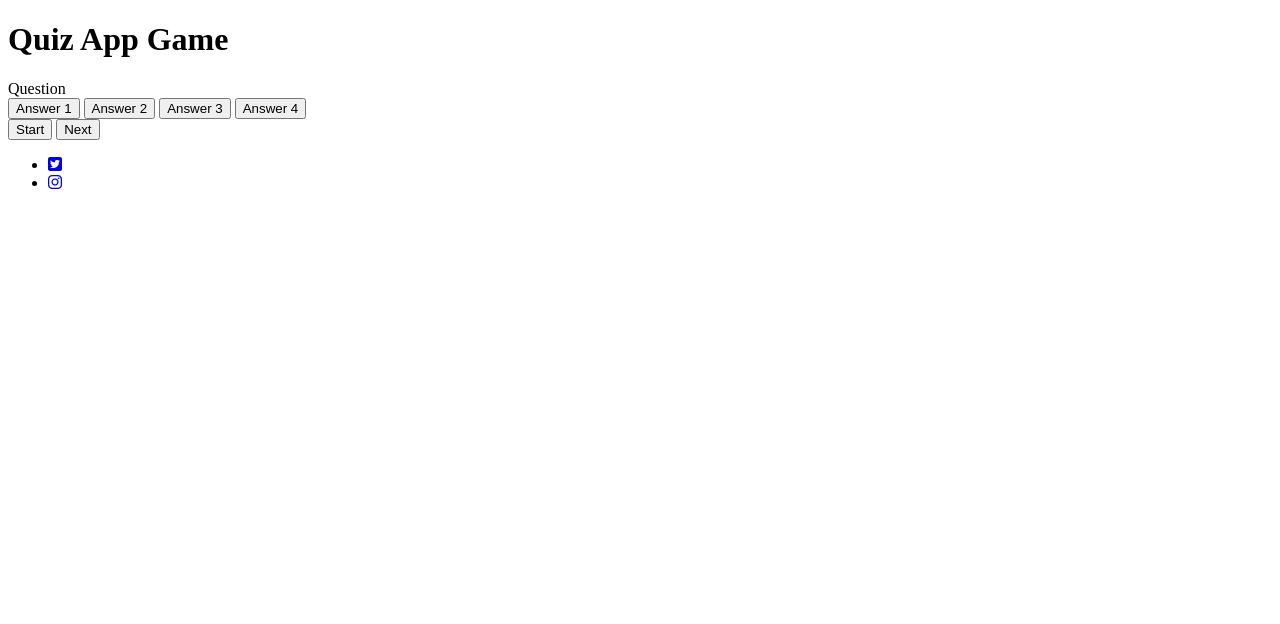
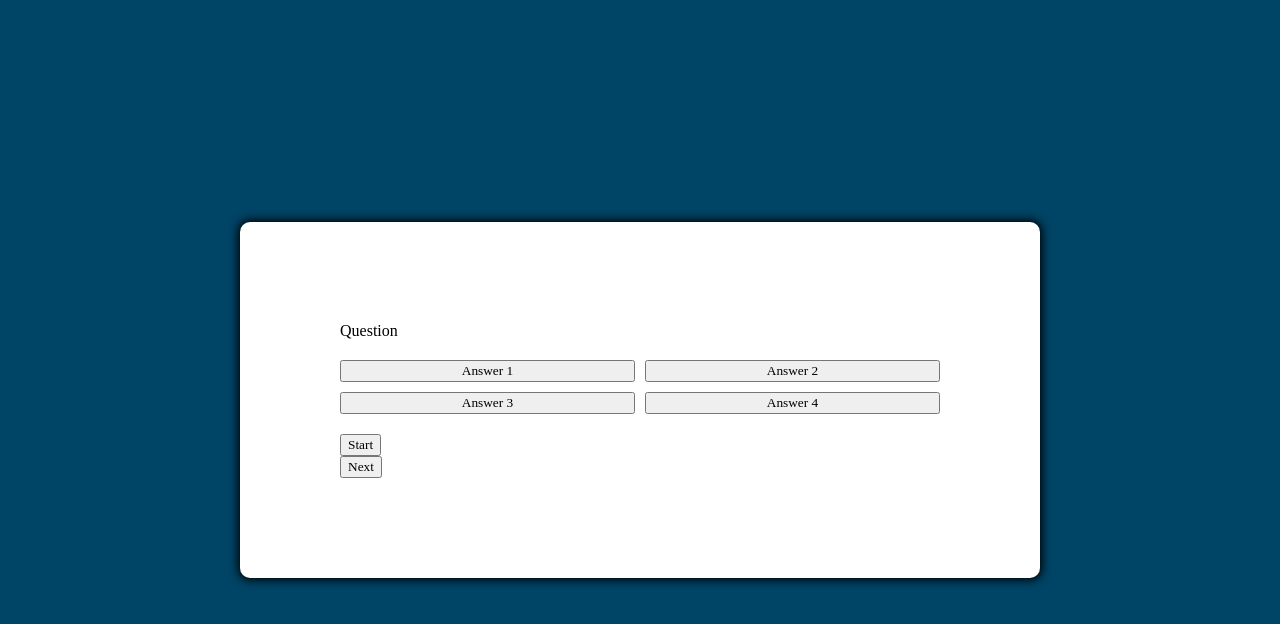
Before and after one commit to SuzanDewitz/Computer-Quiz-Game-portfolio-project, a plain HTML site: page index.html in a window 1280 px wide. Drawn offline with Linux system fonts and the light colour scheme; files whose address does not match are found by name.

Commit message:
Style container button section

```diff
--- a/assets/css/style.css
+++ b/assets/css/style.css
@@ -0,0 +1,52 @@
+*, *::before, *::after {
+  box-sizing: border-box;
+  font-family: Gotham Rounded;
+}
+
+:root {
+  --hue-neutral: 200;
+  --hue-wrong: 0;
+  --hue-correct: 145;
+}
+
+body {
+  --hue: var(--hue-neutral);
+  padding: 0;
+  margin: 0;
+  display: flex;
+  width: 100vw;
+  height: 100vh;
+  justify-content: center;
+  align-items: center;
+  background-color: hsl(var(--hue), 100%, 20%);
+}
+
+body.correct {
+  --hue: var(--hue-correct);
+}
+
+body.wrong {
+  --hue: var(--hue-wrong);
+}
+
+.container {
+  width: 800px;
+  max-width: 80%;
+  background-color: white;
+  border-radius: 10px;
+  padding: 100px;
+  box-shadow: 0 0 10px 2px;
+
+
+}
+/* button grid*/
+.btn-grid {
+  display: grid;
+  grid-template-columns: repeat(2, auto);
+  gap: 10px;
+  margin: 20px 0;
+}
+/* button */
+.btn  {
+  display: grid;
+}
--- a/index.html
+++ b/index.html
@@ -13,10 +13,7 @@
     <title>Quiz App</title>
 </head>
 <body>
-    <header>
 
-        <h1>Quiz App Game</h1>
-      </header>
     <div class="container">
         <div id="question-container" class="hide">
           <div id="question">Question</div>
@@ -34,10 +31,7 @@
       </div>
     </section>
     <footer>
-        <ul class="social-networks">
-            <li><a href="https://www.twitter.com" target="_blank"><i class="fab fa-twitter-square"></i></a></li>
-            <li><a href="https://www.instagram.com" target="_blank"><i class="fab fa-instagram"></i></a></li>
-        </ul>
+
     </footer>
     <script src="assets/script.js"></script>
    </body>
```
